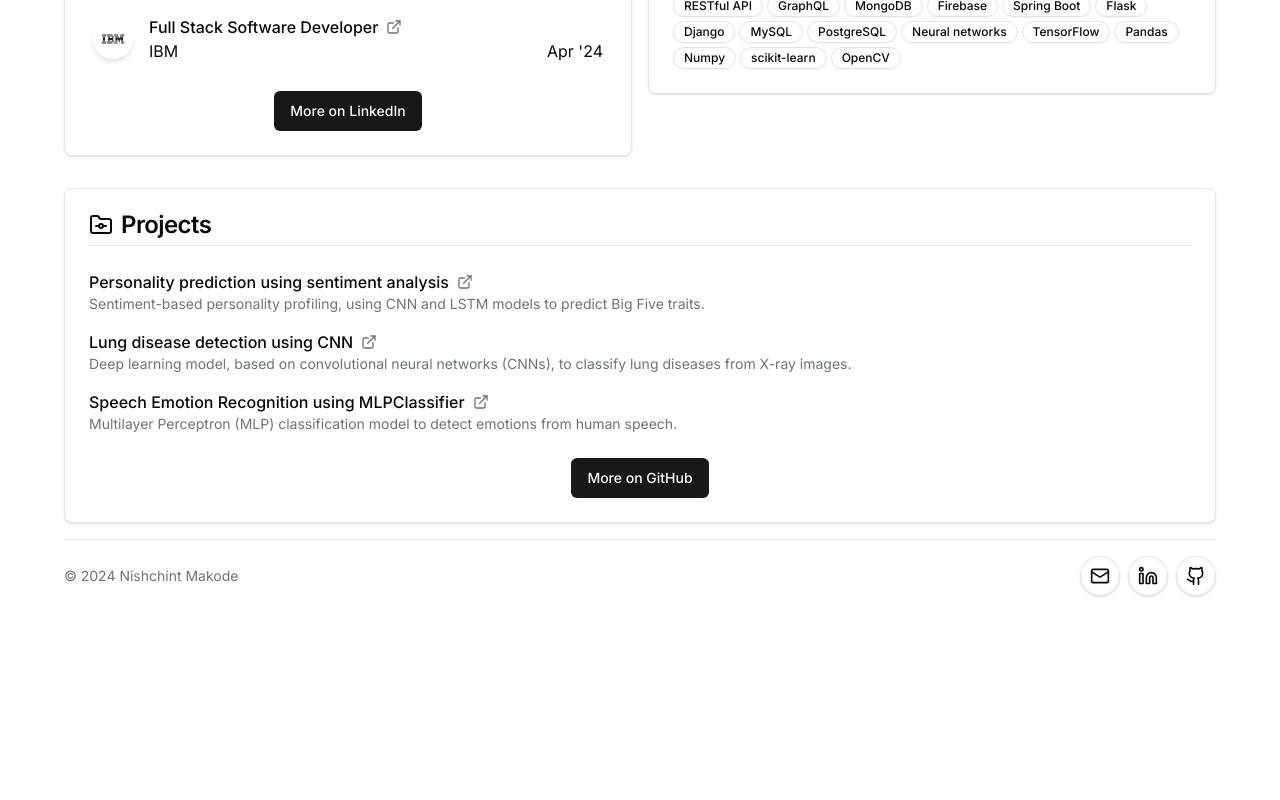
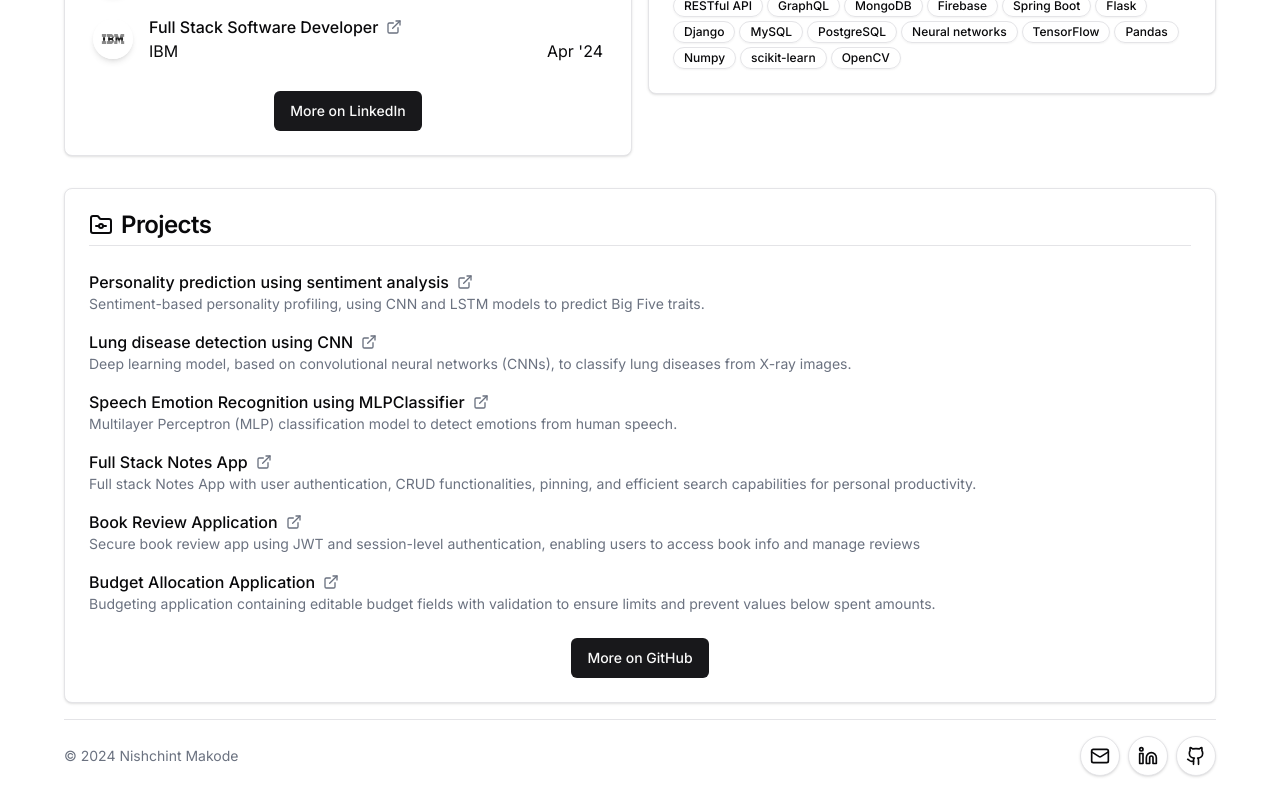
Before and after one commit to nishchintmakode/portfolio-web, a Next.js app: page / in a window 1280 px wide. Shown: the part 1343-2143 px from the top of the page. Before the commit the page ends 1963 px from the top, so only its background shows below. Built offline with nearby package versions, Linux system fonts and the light colour scheme.

Commit message:
Content changes to Projects and certifications

```diff
--- a/src/components/Projects.tsx
+++ b/src/components/Projects.tsx
@@ -31,6 +31,24 @@ const projects = [
     description:
       "Multilayer Perceptron (MLP) classification model to detect emotions from human speech.",
     github: "https://github.com/nishchintmakode/speech_emotion_recognition",
+  },
+  {
+    name: "Full Stack Notes App",
+    description:
+      "Full stack Notes App with user authentication, CRUD functionalities, pinning, and efficient search capabilities for personal productivity.",
+    github: "https://github.com/nishchintmakode/notes",
+  },
+  {
+    name: "Book Review Application",
+    description:
+      "Secure book review app using JWT and session-level authentication, enabling users to access book info and manage reviews",
+    github: "https://github.com/nishchintmakode/expressBookReviews",
+  },
+  {
+    name: "Budget Allocation Application",
+    description:
+      "Budgeting application containing editable budget fields with validation to ensure limits and prevent values below spent amounts.",
+    github: "https://github.com/nishchintmakode/ejtos-react_budget_app",
   },
 ];
 
--- a/src/components/qualifications/certifications.tsx
+++ b/src/components/qualifications/certifications.tsx
@@ -34,7 +34,7 @@ const certifications = [
     title: "Full Stack Software Developer",
     issuer: "IBM",
     dateRange: "Apr '24",
-    link: "https://www.coursera.org/account/accomplishments/specialization/D3KPQR5FDEQK",
+    link: "https://www.credly.com/badges/6e18d361-eac9-4469-9bd8-e5fe79818a37",
     logo: "/ibm_logo.jpg",
     logoAlt: "IBM",
   },
```
Also changed, not shown: 1 other file (tests, documents, lock files or other folders).
